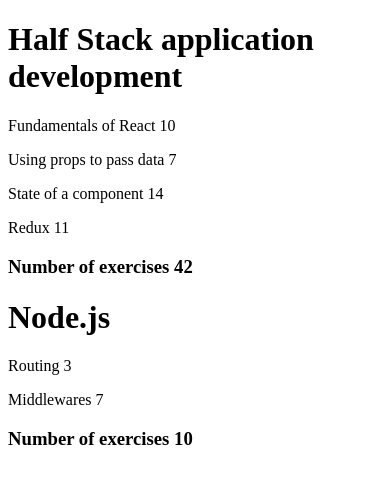
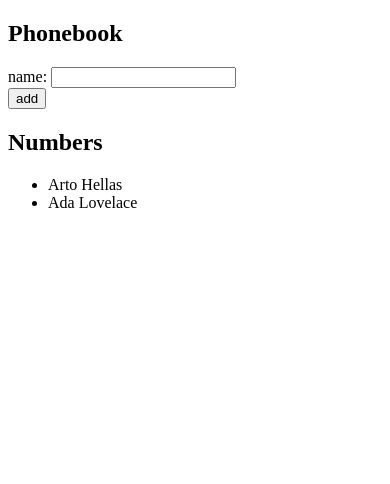
Before and after one commit to jcaburnay/part2, a React (Create React App) app: page / in a window 390 px wide. Shown: the top 484 px of the page. Built offline with nearby package versions, Linux system fonts and the light colour scheme.

Commit message:
Exercise 2.6: The Phonebook Step1

```diff
--- a/src/App.js
+++ b/src/App.js
@@ -1,25 +1,48 @@
-import logo from './logo.svg';
-import './App.css';
+import React, { useState } from 'react'
 
-function App() {
+const Persons = ({ persons }) => {
   return (
-    <div className="App">
-      <header className="App-header">
-        <img src={logo} className="App-logo" alt="logo" />
-        <p>
-          Edit <code>src/App.js</code> and save to reload.
-        </p>
-        <a
-          className="App-link"
-          href="https://reactjs.org"
-          target="_blank"
-          rel="noopener noreferrer"
-        >
-          Learn React
-        </a>
-      </header>
-    </div>
-  );
+    <ul>
+      {persons.map(person => <li key={person.name}>{person.name}</li>)}
+    </ul>
+  )
 }
 
-export default App;
+const App = () => {
+  const [ persons, setPersons ] = useState([
+    { name: 'Arto Hellas', number: '040-123456' },
+    { name: 'Ada Lovelace', number: '39-44-5323523' },
+  ])
+  const [ newName, setNewName ] = useState('')
+
+  const submit = event => {
+    event.preventDefault();
+    const nameObject = {
+      name: newName,
+    }
+    setPersons(persons.concat(nameObject));
+    setNewName('');
+  }
+
+  const handleNameChange = event => {
+    setNewName(event.target.value);
+  }
+
+  return (
+    <div>
+      <h2>Phonebook</h2>
+      <form onSubmit={submit}>
+        <div>
+          name: <input type="text" value={newName} onChange={handleNameChange}/>
+        </div>
+        <div>
+          <button type="submit">add</button>
+        </div>
+      </form>
+      <h2>Numbers</h2>
+      <Persons persons={persons} />
+    </div>
+  )
+}
+
+export default App
--- a/src/index.js
+++ b/src/index.js
@@ -1,58 +1,5 @@
 import React from "react";
 import ReactDOM from "react-dom";
-import Course from "./components/Course"
-
-const App = () => {
-  const courses = [
-    {
-      name: "Half Stack application development",
-      id: 1,
-      parts: [
-        {
-          name: "Fundamentals of React",
-          exercises: 10,
-          id: 1,
-        },
-        {
-          name: "Using props to pass data",
-          exercises: 7,
-          id: 2,
-        },
-        {
-          name: "State of a component",
-          exercises: 14,
-          id: 3,
-        },
-        {
-          name: "Redux",
-          exercises: 11,
-          id: 4,
-        },
-      ],
-    },
-    {
-      name: "Node.js",
-      id: 2,
-      parts: [
-        {
-          name: "Routing",
-          exercises: 3,
-          id: 1,
-        },
-        {
-          name: "Middlewares",
-          exercises: 7,
-          id: 2,
-        },
-      ],
-    },
-  ];
-
-  return (
-    <div>
-      {courses.map(course => <Course course={course} key={course.id}/>)}
-    </div>
-  )
-};
+import App from "./App"
 
 ReactDOM.render(<App />, document.getElementById("root"));
```
